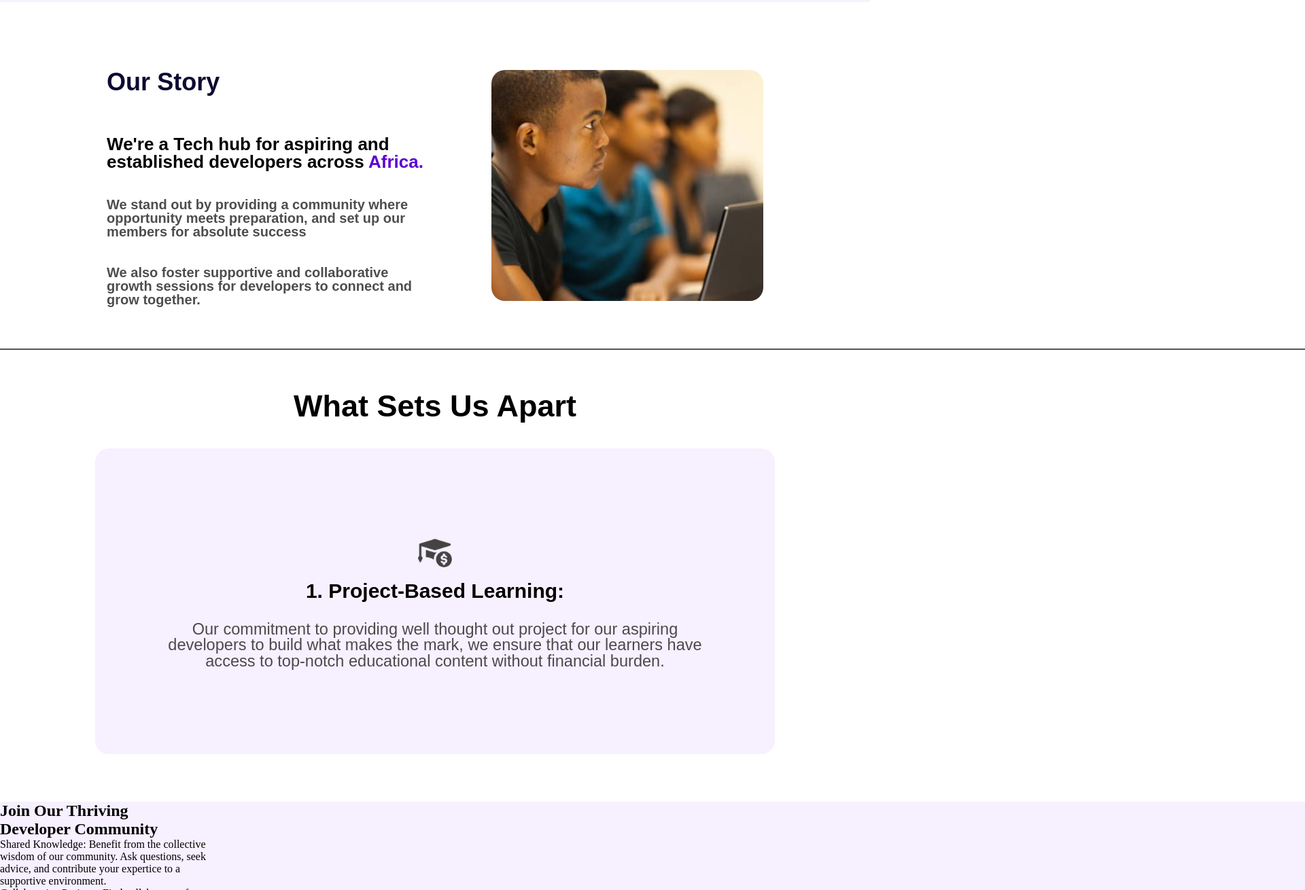
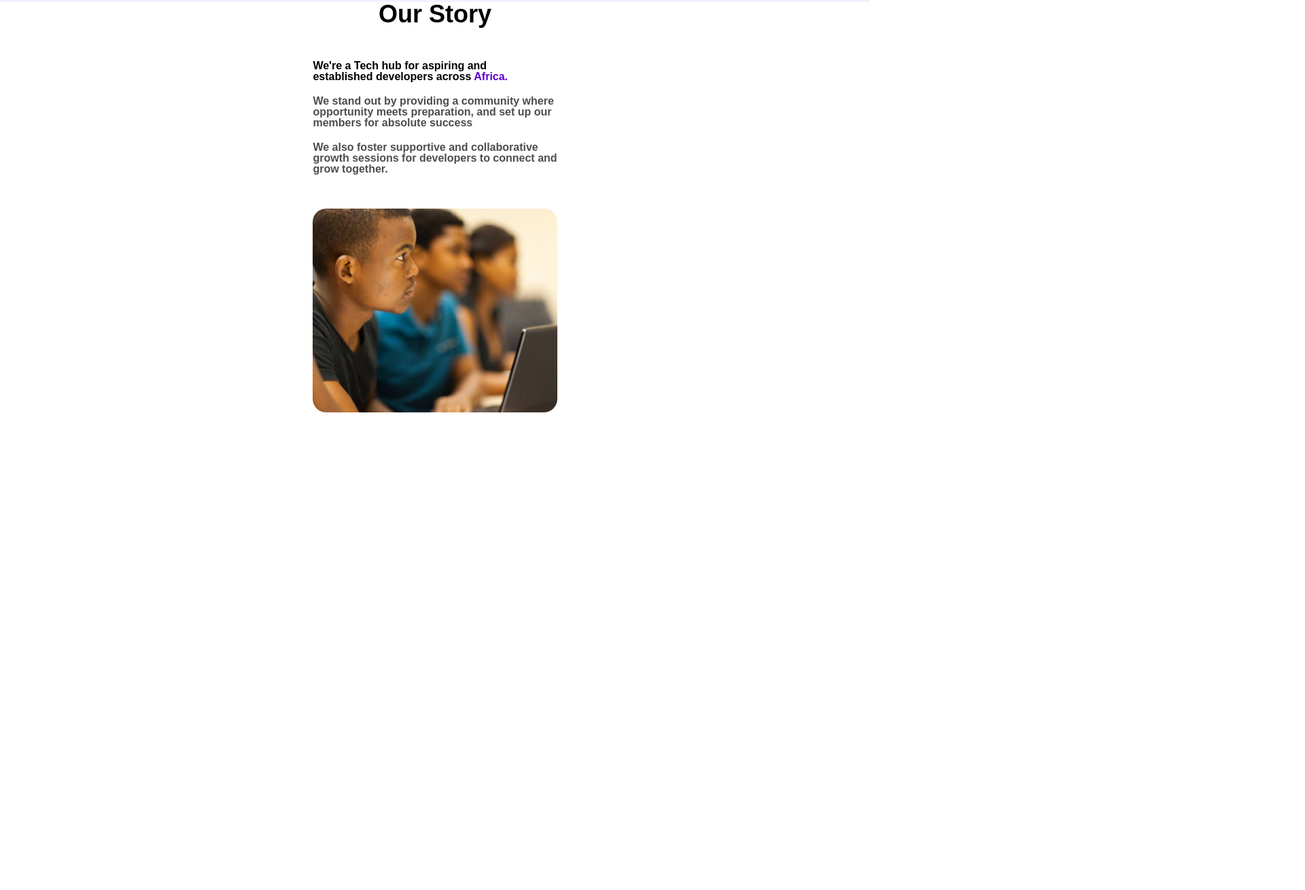
Before and after one commit to Enock246/DevX-Project, a plain HTML site: page index.html in a window 1280 px wide. Shown: the part 1295-2605 px from the top of the page at 68% size, 1920 px wide, since content can reach past the window. After the commit the page ends 1902 px from the top, so only its background shows below. Drawn offline with nearby package versions, Linux system fonts and the light colour scheme.

Commit message:
Revert "added our-story"
This reverts commit f66ef59b0cdaf0613c5ca60d18eb6ee496a2dd03.

```diff
--- a/index.html
+++ b/index.html
@@ -54,8 +54,6 @@
       <button class="btn">Get Started Now</button>
     </div>
 
-    <!-- Achievements Section -->
-
   <section>
     <div class="achievements-container">
       <p class="achievements-heading">Here are a few numbers that we are proud of</p>
@@ -84,14 +82,11 @@
     </div>
   </section>
 
-  <!-- Our Story Section -->
 
   <section>
     <div class="ourstory-container">
-
-    <div class="ourstory-content">
+      <h1 class="our-story">Our Story</h1>
     <div class="ourstory-details">
-      <h1 class="our-story">Our Story</h1>
       <p class="our-story1">We're a Tech hub for aspiring and <br>
          established developers across <span class="africa">Africa.</span></p>
       <p class="our-story2">We stand out by providing a community where <br>
@@ -102,49 +97,8 @@
          grow together.</p>
     </div>
       <img src="Duotone/Image.png" alt="Our Story Image" class="ourstory-img" />
-    </div>
 
-    </div>
-  </section>
 
-  <div class="line"></div>
-
-  <h1 class="line-header">What Sets Us Apart</h1>
-
-  <section>
-    <div class="ourway-card">
-      <img class="ourway-image" src="Duotone/Scholarship.png" alt="scholarship image">
-      <h1 class="ourway-header">1. Project-Based Learning:</h1>
-      <p class="ourway-item">Our commitment to providing well thought out project for our aspiring</p>
-      <p class="ourway-item">developers to build what makes the mark, we ensure that our learners have</p>
-      <p class="ourway-item way">access to top-notch educational content without financial burden.</p>
-    </div>
-  </section>
-
-  <section>
-    <div class="join-container container1">
-    <div class="join-container">
-      <h1 class="join-header">Join Our Thriving <br> Developer Community</h1>
-      <ul>
-        <li>Shared Knowledge: Benefit from the collective
-          <p>wisdom of our community. Ask questions, seek</p>
-          <p>advice, and contribute your expertice to a</p>
-          <p>supportive environment.</p>
-        </li>
-        <li>Collaborative Projects: Find collaborators for your
-          <p>projects, participate in hackatons, and engage in</p>
-          <p>hands-on experiences that go beyond theoritical</p>
-          <p>learning.</p>
-        </li>
-        <li>Networking Opportunities: Connect with
-          <p>experienced developers, industry experts, and</p>
-          <p>potential collaborators. Networking is a key</p>
-          <p>ingredient in a successful career, and Orralearn</p>
-          <p>provides the platform for meaningful connections.</p>
-        </li>
-      </ul>
-    </div>
-      <img class="container1-image" src="Duotone/image 306.png" alt="image 306">
     </div>
   </section>
 
--- a/style.css
+++ b/style.css
@@ -284,6 +284,7 @@ button {
 }
 
 /* Responsive Styles */
+/* filepath: c:\Users\Enoch\Desktop\DevX Project\style.css */
 
 /* Tablet screens */
 @media (max-width: 1024px) {
@@ -380,24 +381,13 @@ button {
 
 /* Our Story Section */
 
-/* Large Screens */
-
 .ourstory-container {
-  font-family: PT Sans, sans-serif;
   display: flex;
   flex-direction: column;
   justify-content: center;
   align-items: center;
-  position: relative;
-  top: 100px;
-  gap: 50px;
-}
-
-.ourstory-content {
-  display: flex;
-  flex-direction: column;
-  justify-content: center;
-  align-items: center;
+  font-family: PT Sans, sans-serif;
+  top: 70px;
   gap: 50px;
 }
 
@@ -405,18 +395,14 @@ button {
   width: 360px;
   height: 300px;
   border-radius: 20px;
-  margin-bottom: 170px;
 }
 
 .our-story {
   font-weight: 700;
   font-style: Bold;
-  font-size: 46.02px;
+  font-size: 36.02px;
   line-height: 100%;
   letter-spacing: 0%;
-  bottom: 50px;
-  color: #0d0b32;
-  margin-bottom: 20px;
 }
 
 .our-story1 {
@@ -444,176 +430,3 @@ button {
 .africa {
   color: #5e00d0;
 }
-
-/* Tablet screens */
-@media (min-width: 820px) {
-  .ourstory-content {
-    flex-direction: row;
-    align-items: flex-start;
-    gap: 50px;
-
-    .ourstory-img {
-      width: 400px;
-      height: 340px;
-    }
-
-    .ourstory-details {
-      display: flex;
-      flex-direction: column;
-      justify-content: center;
-      gap: 20px;
-    }
-    .our-story {
-      font-size: 36.02px;
-      margin-bottom: 40px;
-    }
-
-    .ourstory1,
-    .our-story2 {
-      font-size: 20px;
-    }
-  }
-
-  /* Mobile Phone Screens */
-
-  @media (min-width: 1024px) {
-    .our-story {
-      font-size: 26.02px;
-    }
-
-    .ourstory-content {
-      gap: 100px;
-    }
-
-    .our-story1,
-    .our-story2 {
-      font-size: 26px;
-    }
-
-    .ourstory-img {
-      width: 572px;
-      height: 500px;
-    }
-  }
-}
-
-.line {
-  width: 1920px;
-  height: 0px;
-  opacity: 1;
-  top: 710px;
-  border-width: 0.62px;
-  border: 0.62px solid #555555;
-}
-
-.line-header {
-  font-family: PT Sans, sans-serif;
-  margin-top: 60px;
-  text-align: center;
-  font-weight: 700;
-  font-style: Bold;
-  font-size: 45px;
-  line-height: 100%;
-  letter-spacing: 0%;
-}
-
-.ourway-card {
-  font-family: PT Sans, sans-serif;
-  display: flex;
-  flex-direction: column;
-  justify-content: center;
-  align-items: center;
-  margin-top: 40px;
-  background-color: #f7f0ff;
-  max-width: 1000px;
-  min-height: 450px;
-  opacity: 1;
-  left: 29.44px;
-  border-radius: 20px;
-  margin-left: auto;
-  margin-right: auto;
-  margin-bottom: 70px;
-}
-
-.ourway-image {
-  width: 50px;
-  height: 50px;
-  margin-bottom: 20px;
-}
-
-.ourway-header {
-  margin-bottom: 30px;
-  font-weight: 700;
-  font-style: Bold;
-  font-size: 30px;
-  line-height: 100%;
-  letter-spacing: 0%;
-  color: #0D0B32);
-
-}
-
-.ourway-item {
-  font-family: PT Sans, sans-serif;
-  font-weight: 400;
-  font-style: Regular;
-  font-size: 23.55px;
-  line-height: 100%;
-  letter-spacing: 0%;
-  text-align: center;
-  color: #000000b2;
-}
-
-@media (max-width: 834px) {
-  .ourway-card {
-    max-width: 700px;
-    padding: 20px;
-    height: 300px;
-  }
-
-  .ourway-header {
-    font-size: 24px;
-  }
-
-  .ourway-item {
-    font-size: 18px;
-  }
-
-  .ourway-image {
-    width: 40px;
-    height: 40px;
-}
-
-}
-
-@media (max-width: 400px) {
-  .ourway-card {
-    max-width: 300px;
-    height: 100px;
-  }
-
-  .ourway-header {
-    font-size: 20px;
-  }
-
-  .ourway-item {
-    font-size: 13px;
-  }
-}
-
-
-.join-container {
-  width: 1920px;
-  height: 1506px;
-  opacity: 1;
-  top: 2764px;
-  left: 1px;
-  background: #F7F0FF;
-  margin-bottom: 50px;
-  display: flex;
-  flex-direction: column;
-}
-
-.container1-image {
-  width: 788px;
-  height: 433px;
-}
```
